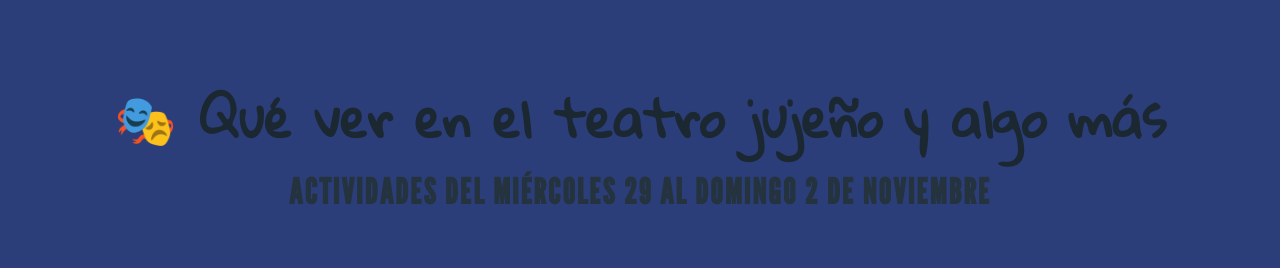
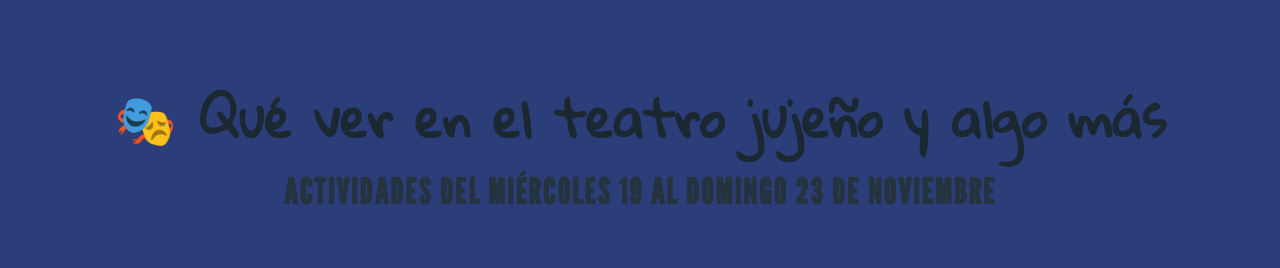
Before and after one commit to dramaticaycreativa/Cartelera-teatro-y-algo-mas-V2, a plain HTML site: page index.html in a window 1280 px wide. Shown: the top 268 px of the page. Drawn offline with nearby package versions, Linux system fonts and the light colour scheme; no server answers.

Commit message:
Update index.html

```diff
--- a/index.html
+++ b/index.html
@@ -16,7 +16,7 @@
   <!-- Encabezado -->
   <header>
     <h1>🎭 Qué ver en el teatro jujeño y algo más</h1>
-    <h2>ACTIVIDADES DEL MIÉRCOLES 29 AL DOMINGO 2 DE NOVIEMBRE</h2>
+    <h2>ACTIVIDADES DEL MIÉRCOLES 19 AL DOMINGO 23 DE NOVIEMBRE</h2>
   </header>
 
   <!-- Navegación -->
```
